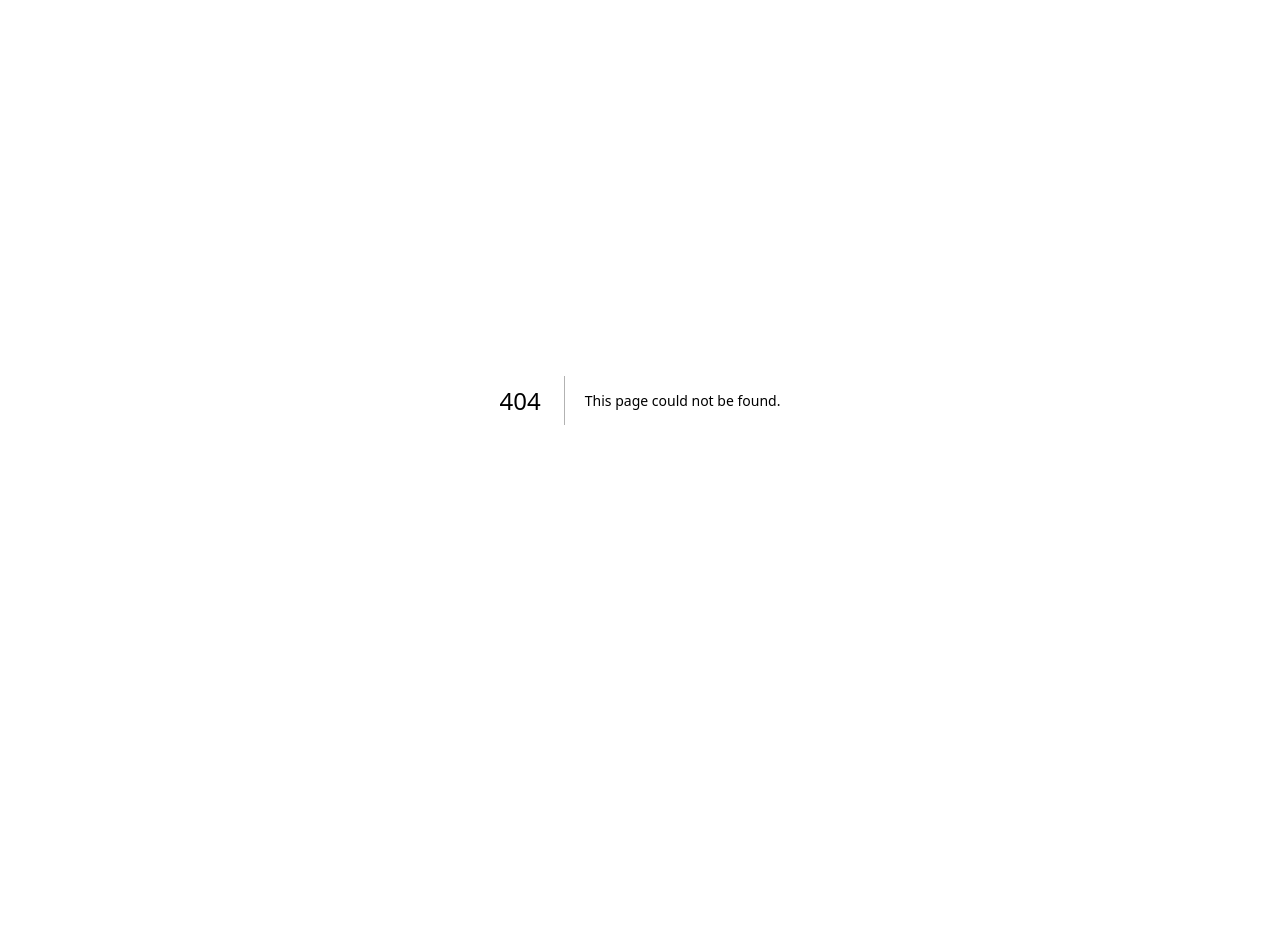
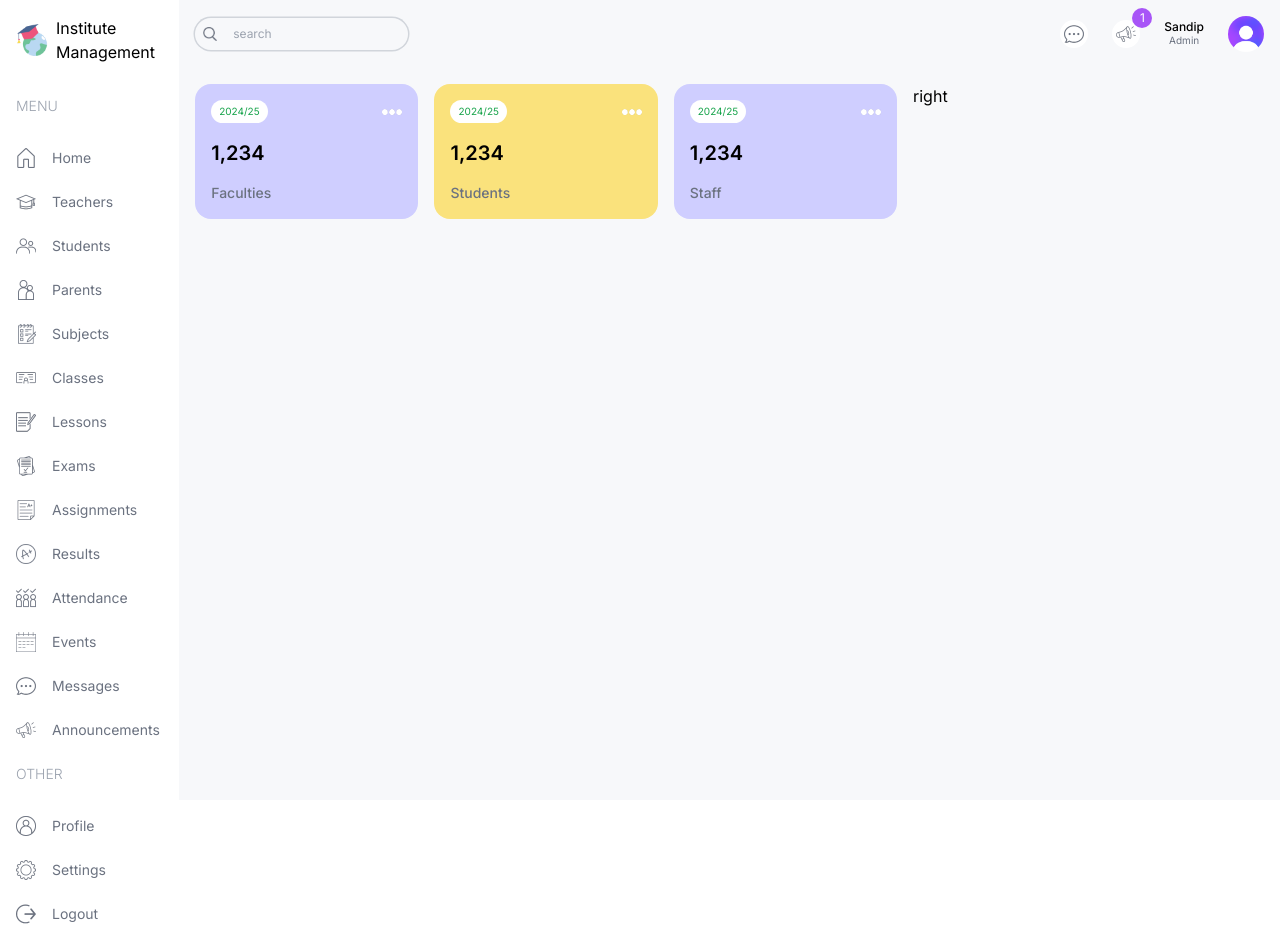
Before and after one commit to grownsandip/dashboard_app, a Next.js app: page /Admin in a window 1280 px wide. Before the commit this address had no page. Before the commit the page ends 800 px from the top, so only its background shows below. Built offline with nearby package versions, Linux system fonts and the light colour scheme.

Commit message:
cards added and staffs page added

```diff
--- /dev/null
+++ b/src/app/(dashboard)/Admin/page.tsx
@@ -0,0 +1,22 @@
+import UserCards from '@/components/UserCards'
+import React from 'react'
+
+const AdminPage = () => {
+  return (
+    <div className='p-4 flex gap-4 flex-col md:flex-row'>
+      {/* LEFT */}
+      <div className='w-full lg:w-2/3'>
+      {/* USER CARS */}
+      <div className='flex gap-4 justify-between flex-wrap'>
+        <UserCards type="faculties"/>
+        <UserCards type="students"/>
+        <UserCards type="staff"/>
+      </div>
+      </div>
+      {/* RIGHT */}
+      <div className='w-full lg:w-1/3'>right</div>
+    </div>
+  )
+}
+
+export default AdminPage
--- /dev/null
+++ b/src/app/(dashboard)/Staff/page.tsx
@@ -0,0 +1,9 @@
+import React from 'react'
+
+const StaffPage = () => {
+  return (
+    <div className=''>StaffPage</div>
+  )
+}
+
+export default StaffPage
--- a/src/app/(dashboard)/admin/page.tsx
+++ /dev/null
@@ -1,9 +0,0 @@
-import React from 'react'
-
-const AdminPage = () => {
-  return (
-    <div>AdminPage</div>
-  )
-}
-
-export default AdminPage
--- /dev/null
+++ b/src/components/UserCards.tsx
@@ -0,0 +1,17 @@
+import Image from 'next/image'
+import React from 'react'
+
+const UserCards = ({type}:{type:string}) => {
+  return (
+    <div className='rounded-2xl odd:bg-Purple even:bg-Yellow p-4 flex-1 min-w-[130px]'>
+        <div className='flex justify-between items-center'>
+            <span className='text-[10px] bg-white rounded-full px-2 py-1 text-green-600'>2024/25</span>
+            <Image src="/more.png" alt='more' height={20} width={20}/>
+        </div>
+        <h1 className='text-xl font-semibold my-4'>1,234</h1>
+        <h2 className='font-medium text-sm capitalize text-gray-500'>{type}</h2>
+    </div>
+  )
+}
+
+export default UserCards
--- a/tailwind.config.ts
+++ b/tailwind.config.ts
@@ -13,6 +13,14 @@
         "gradient-conic":
           "conic-gradient(from 180deg at 50% 50%, var(--tw-gradient-stops))",
       },
+      colors:{
+        Sky:"#C3EBFA",
+        lightSky:"#EDF9FD",
+        Purple: "#CFCEFF",
+        PurpleLight: "#F1F0FF",
+        Yellow: "#FAE27C",
+        YellowLight: "#FEFCE8",
+      },
     },
   },
   plugins: [],
```
